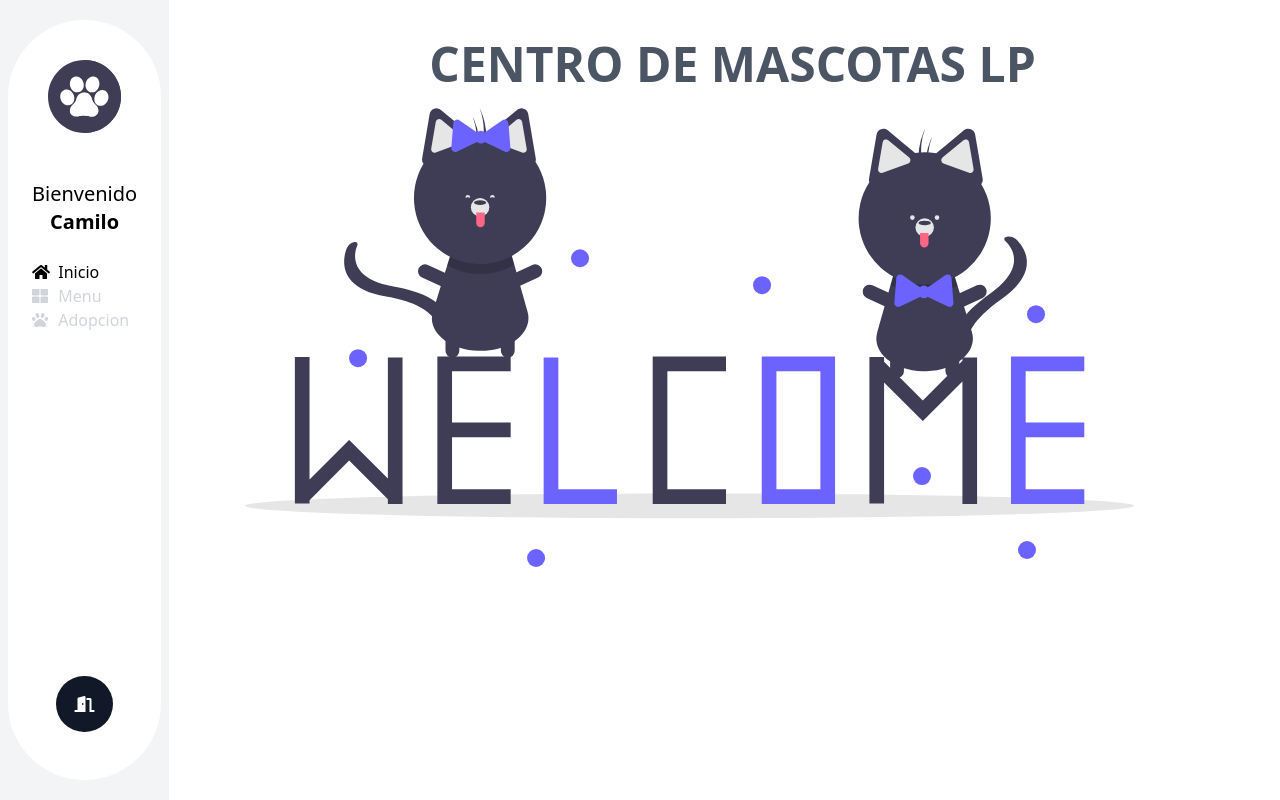
After one commit to dombpala/pets_lp, a PHP site: page /pages/home.php in a window 1280 px wide. The commit adds this page. Run offline with PHP 8.4, Linux system fonts and the light colour scheme.

Commit message:
create login and home, create sidebar component

```diff
--- /dev/null
+++ b/frontend/components/sidebar.php
@@ -0,0 +1,56 @@
+<?php
+    function Sidebar($props=[]){
+        return(
+            '<div class="bg-gray-100 h-screen relative py-5 px-2 grid grid-rows-5">
+                <div class="h-full bg-white row-span-1 rounded-t-full p-10">
+                    <div class="rounded-full max-w-xs">
+                        <img src="../assets/mascotas.svg" alt="">
+                    </div>
+                </div>
+                <div class="h-full bg-white row-span-3 px-6">
+                    <div class="py-2 flex-col">
+                        <div class="">
+                            <h1 class="text-xl text-center font-light">
+                                Bienvenido
+                            </h1>
+                            <p class="text-xl text-center font-bold">
+                                '.$props['username'].'
+                            </p>
+                        </div>
+                        <div class="py-6">
+                            <div class="grid grid-cols-4 '.(($props['active_menu']=='Inicio')? 'text-black':'text-gray-300').'">
+                                <div class="col-span-1">
+                                    <i class="fas fa-home"></i>
+                                </div>
+                                <div class="col-span-3">
+                                    <a href="" class="">Inicio</a>
+                                </div>
+                            </div>
+                            <div class="grid grid-cols-4 '.(($props['active_menu']=='Menu')? 'text-black':'text-gray-300').'">
+                                <div class="col-span-1">
+                                    <i class="fas fa-th-large"></i>
+                                </div>
+                                <div class="col-span-3">
+                                    <a href="" class="">Menu</a>
+                                </div>
+                            </div>
+                            <div class="grid grid-cols-4 '.(($props['active_menu']=='Adopcion')? 'text-black':'text-gray-300').'">
+                                <div class="col-span-1">
+                                    <i class="fas fa-paw"></i>
+                                </div>
+                                <div class="col-span-3">
+                                    <a href="" class="">Adopcion</a>
+                                </div>
+                            </div>
+                        </div>
+                    </div>
+                </div>
+                <div class="h-full bg-white row-span-1 rounded-b-full p-12">
+                    <div class="rounded-full bg-gray-900 text-center py-4 px-4">
+                        <a href="/" class=""><i class="fa fa-door-open" style="color: white;"></i></a>
+                    </div>
+                </div>
+            </div>'
+        );
+    }
+?>
--- /dev/null
+++ b/frontend/pages/home.php
@@ -0,0 +1,31 @@
+<?php
+    include '../components/sidebar.php'
+?>
+<!doctype html>
+<html>
+<head>
+  <meta charset="UTF-8" />
+  <meta name="viewport" content="width=device-width, initial-scale=1.0" />
+  <link href="https://unpkg.com/tailwindcss@^2/dist/tailwind.min.css" rel="stylesheet">
+  <link rel="stylesheet" href="https://cdnjs.cloudflare.com/ajax/libs/font-awesome/5.15.2/css/all.min.css" integrity="sha512-HK5fgLBL+xu6dm/Ii3z4xhlSUyZgTT9tuc/hSrtw6uzJOvgRr2a9jyxxT1ely+B+xFAmJKVSTbpM/CuL7qxO8w==" crossorigin="anonymous" />
+</head>
+<body>
+  <?php
+    echo(
+        '<main class="h-screen bg-white grid gap-4 grid-cols-7">
+            <div class="col-span-1">
+                '.Sidebar(array("username"=>"Camilo", "active_menu"=>"Inicio")).'
+            </div>
+            <div class="col-span-6 p-5">
+                <h1 class="text-5xl text-center mt-5 font-bold text-gray-600">
+                    CENTRO DE MASCOTAS LP
+                </h1>
+                <div class="pt-5 px-10">
+                    <img src="../assets/cats_welcome.svg" alt="">
+                </div>
+            </div>
+        </main>'
+    );
+  ?>
+</body>
+</html>
--- /dev/null
+++ b/frontend/state/redirect.php
@@ -0,0 +1,3 @@
+<?php
+header('Location: /pages/home.php');
+?>
```
Also changed, not shown: frontend/components/login.php (added, +28 -0 lines), frontend/index.php (+24 -1 lines), frontend/assets/cats_welcome.svg (added), frontend/assets/mascotas.svg (added), frontend/assets/void.svg (added), frontend/components/index.php (deleted), frontend/pages/index.php (deleted), frontend/state/index.php (deleted).
